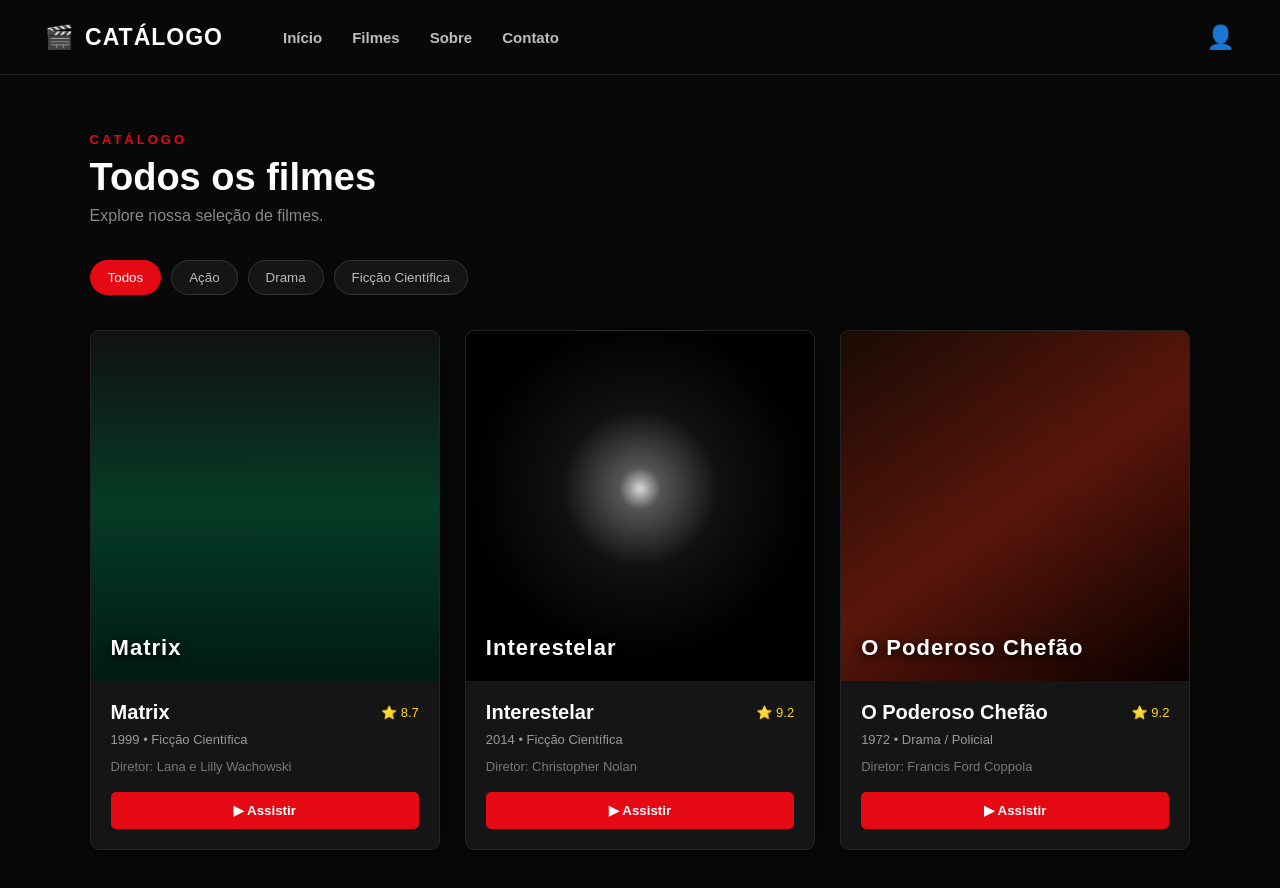
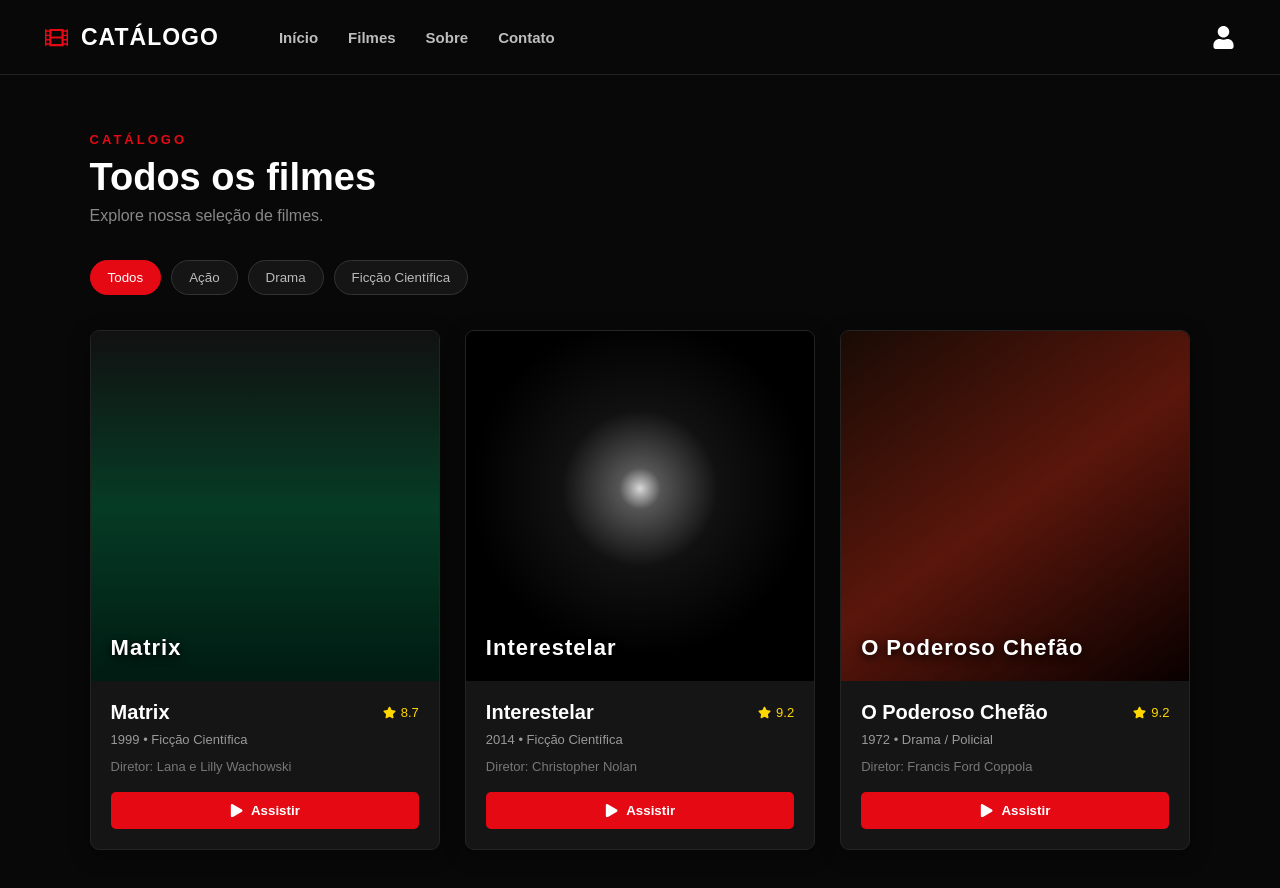
Before and after one commit to Jessy-Lima/catalogofilmes, a React (Vite) app: page /filmes in a window 1280 px wide. Shown: the top 888 px of the page. Built offline with nearby package versions, Linux system fonts and the light colour scheme.

Commit message:
adiciona ícones ao cabeçalho e ao componente Filme; implementa registro do Service Worker; atualiza estilos e adiciona novas classes

```diff
--- a/package.json
+++ b/package.json
@@ -7,8 +7,10 @@
     "@testing-library/jest-dom": "^7.0.1",
     "@testing-library/react": "^16.3.3",
     "@testing-library/user-event": "^14.6.7",
+    "axios": "^1.20.0",
     "react": "^19.3.0",
     "react-dom": "^19.3.0",
+    "react-icons": "^5.7.0",
     "react-router-dom": "^7.18.4",
     "web-vitals": "^6.2.2"
   },
--- a/src/App.jsx
+++ b/src/App.jsx
@@ -1,5 +1,6 @@
 import React from "react";
 import { BrowserRouter, Routes, Route, Link } from "react-router-dom";
+import { FaFilm, FaUser, FaStar, FaPlay } from "react-icons/fa";
 
 import Home from "./pages/Home";
 import Filmes from "./pages/Filmes";
@@ -13,7 +14,8 @@
       <header className="cabecalho">
 
         <div className="logo">
-          🎬 <span>CATÁLOGO</span>
+          <FaFilm />
+          <span>CATÁLOGO</span>
         </div>
 
         <nav>
@@ -24,7 +26,7 @@
         </nav>
 
         <div className="perfil">
-          👤
+          <FaUser />
         </div>
 
       </header>
--- a/src/Filme.jsx
+++ b/src/Filme.jsx
@@ -1,4 +1,5 @@
 import React from "react";
+import { FaStar, FaPlay } from "react-icons/fa";
 
 function Filme({
   nome,
@@ -26,7 +27,7 @@
           <h2>{nome}</h2>
 
           <span className="avaliacao">
-            ⭐ {avaliacao}
+            <FaStar /> {avaliacao}
           </span>
 
         </div>
@@ -43,7 +44,7 @@
 
 
         <button className="botao-card">
-          ▶ Assistir
+          <FaPlay /> Assistir
         </button>
 
       </div>
--- a/src/index.jsx
+++ b/src/index.jsx
@@ -12,4 +12,18 @@
   <React.StrictMode>
     <App />
   </React.StrictMode>
+
 );
+
+if ("serviceWorker" in navigator) {
+  window.addEventListener("load", () => {
+    navigator.serviceWorker
+      .register("/service-worker.js")
+      .then(() => {
+        console.log("Service Worker registrado com sucesso!");
+      })
+      .catch((erro) => {
+        console.error("Erro ao registrar o Service Worker:", erro);
+      });
+  });
+}
--- a/src/style.css
+++ b/src/style.css
@@ -741,3 +741,28 @@
   }
 
 }
+
+.logo {
+  display: flex;
+  align-items: center;
+  gap: 8px;
+}
+
+.perfil {
+  display: flex;
+  align-items: center;
+  justify-content: center;
+}
+
+.avaliacao {
+  display: flex;
+  align-items: center;
+  gap: 5px;
+}
+
+.botao-card {
+  display: flex;
+  align-items: center;
+  justify-content: center;
+  gap: 8px;
+}
```
Also changed, not shown: public/service-worker.js (added), 2 other files (tests, documents, lock files or other folders).
